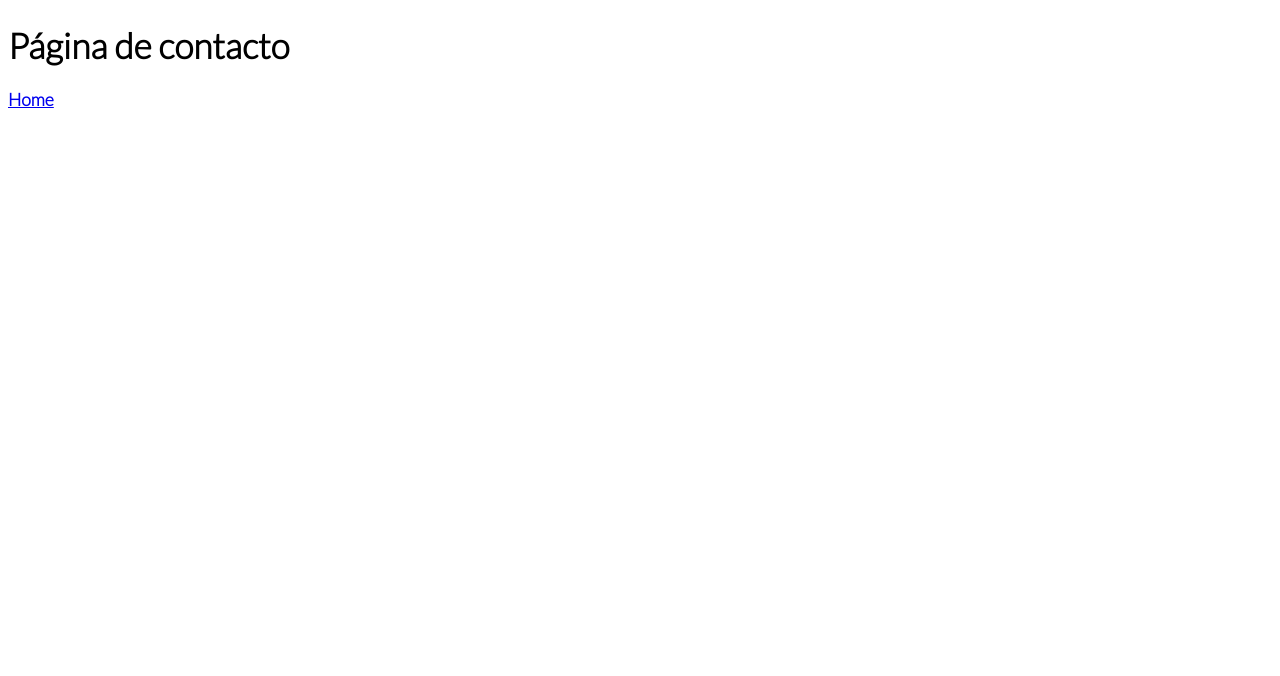
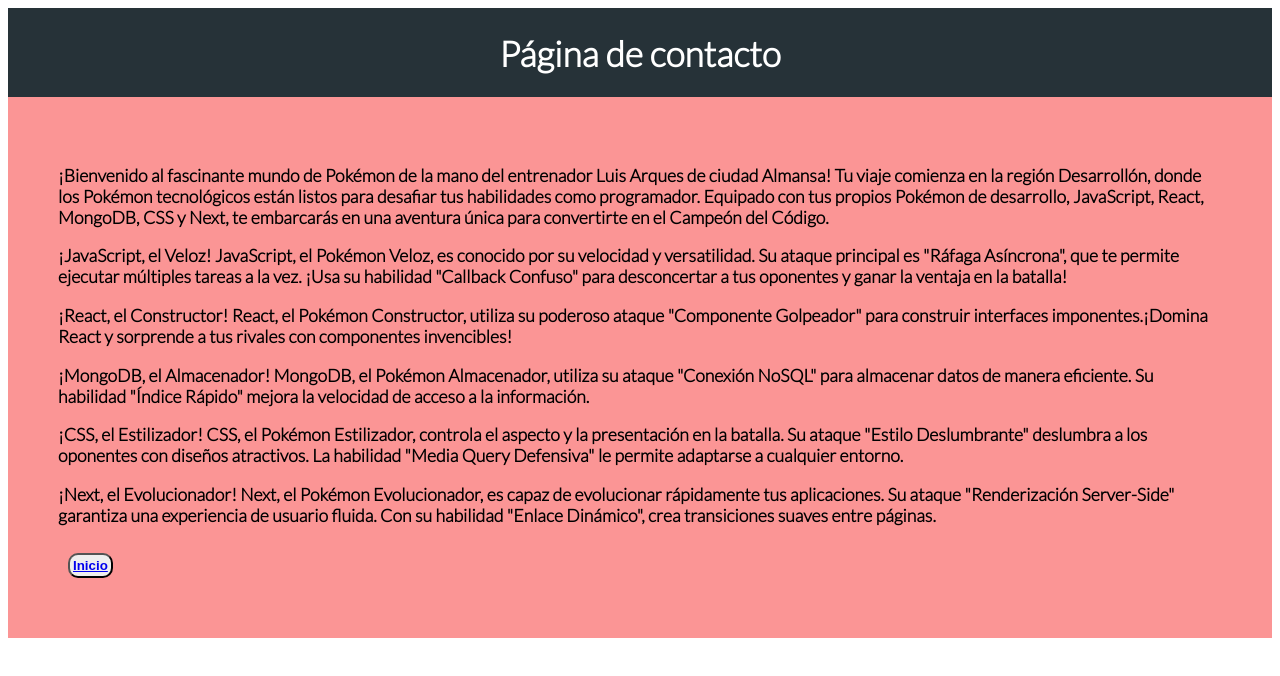
Before and after one commit to JarlDaryl/Practica-modulo-8, a Next.js app in the folder practica-modulo-8/: page /ContactPage in a window 1280 px wide. Shown: the top 676 px of the page. Built offline with nearby package versions, Linux system fonts and the light colour scheme.

Commit message:
Todo terminado, falta meter los favoritos

```diff
--- a/practica-modulo-8/src/components/ChangeNameComponent.jsx
+++ b/practica-modulo-8/src/components/ChangeNameComponent.jsx
@@ -18,7 +18,7 @@
     if (name === confirmName) {
       modifyName(pokemonId, name);
       setError(false);
-      toggleChangeName(); // Oculta el componente después de cambiar el nombre
+      toggleChangeName();
     } else {
       setError(true);
     }
--- a/practica-modulo-8/src/pages/ContactPage.jsx
+++ b/practica-modulo-8/src/pages/ContactPage.jsx
@@ -1,13 +1,71 @@
-import Link from 'next/link'
-import React from 'react'
+import Link from 'next/link';
+import React from 'react';
 
 export default function ContactPage() {
-  return (
-    <div>
-      <h1>Página de contacto</h1>
-      <Link href={{
-            pathname:'/'
-          }} >Home</Link>
-    </div>
-  )
+	return (
+		<div>
+			<div className='cabecera'>
+				<h1 className='title'>Página de contacto</h1>
+			</div>
+			<div className='contacto'>
+				<p>
+					¡Bienvenido al fascinante mundo de Pokémon de la mano del entrenador
+					Luis Arques de ciudad Almansa! Tu viaje comienza en la región
+					Desarrollón, donde los Pokémon tecnológicos están listos para desafiar
+					tus habilidades como programador. Equipado con tus propios Pokémon de
+					desarrollo, JavaScript, React, MongoDB, CSS y Next, te embarcarás en
+					una aventura única para convertirte en el Campeón del Código.
+				</p>
+				<p>
+					¡JavaScript, el Veloz!
+					JavaScript, el Pokémon Veloz, es conocido por su velocidad y
+					versatilidad. Su ataque principal es "Ráfaga Asíncrona", que te
+					permite ejecutar múltiples tareas a la vez. ¡Usa su habilidad
+					"Callback Confuso" para desconcertar a tus oponentes y ganar la
+					ventaja en la batalla!
+				</p>
+
+				<p>
+					¡React, el Constructor!
+					React, el Pokémon Constructor, utiliza su poderoso ataque "Componente
+					Golpeador" para construir interfaces imponentes.¡Domina React y
+					sorprende a tus rivales con componentes invencibles!
+				</p>
+
+				<p>
+					¡MongoDB, el Almacenador!
+					MongoDB, el Pokémon Almacenador, utiliza su ataque "Conexión NoSQL"
+					para almacenar datos de manera eficiente. Su habilidad "Índice Rápido"
+					mejora la velocidad de acceso a la información.
+				</p>
+
+				<p>
+					¡CSS, el Estilizador!
+					CSS, el Pokémon Estilizador, controla el aspecto y la presentación en
+					la batalla. Su ataque "Estilo Deslumbrante" deslumbra a los oponentes
+					con diseños atractivos. La habilidad "Media Query Defensiva" le
+					permite adaptarse a cualquier entorno.
+				</p>
+
+				<p>
+					¡Next, el Evolucionador!
+					Next, el Pokémon Evolucionador, es capaz de evolucionar rápidamente
+					tus aplicaciones. Su ataque "Renderización Server-Side" garantiza una
+					experiencia de usuario fluida. Con su habilidad "Enlace Dinámico",
+					crea transiciones suaves entre páginas.
+				</p>
+
+				<button className='inicio'>
+					{' '}
+					<Link
+						href={{
+							pathname: '/',
+						}}
+					>
+						Inicio
+					</Link>
+				</button>
+			</div>
+		</div>
+	);
 }
--- a/practica-modulo-8/src/pages/CreatePokemonPage.jsx
+++ b/practica-modulo-8/src/pages/CreatePokemonPage.jsx
@@ -36,7 +36,8 @@
   setWeight(e.target.value)
 }
 const typeHandler = (e) => {
-  setType(e.target.value).split([,])
+  const typesArray = e.target.value.split(',');
+  setType(typesArray);
 }
 
 const addPokemonClick = () => {
@@ -76,7 +77,7 @@
 					<input type='text' value={type} onChange={typeHandler} />
 				</div>
 				<div>
-					<button onClick={addPokemonClick}className='editar'>Crear usuario</button>
+					<button onClick={addPokemonClick}className='editar'>Crear Pokémon</button>
 				</div>
         <button className='inicio'>
         <Link
--- a/practica-modulo-8/src/pages/PokemonDetallePage.jsx
+++ b/practica-modulo-8/src/pages/PokemonDetallePage.jsx
@@ -23,7 +23,7 @@
 	return (
 		<div className='paginaDetalle'>
 			<div className='cabecera'>
-				<h2 className='title'>Detalles de </h2>
+				<h2 className='title'>Detalles del Pokémon</h2>
 			</div>
 
 			{showChangeName ? (
--- a/practica-modulo-8/src/styles/globals.css
+++ b/practica-modulo-8/src/styles/globals.css
@@ -16,6 +16,7 @@
     font-family: lato;
     font-size: 1.1em;
     font-weight: bold;
+
     /* margin-left: 20px; */
 
 }
@@ -197,3 +198,9 @@
     margin:10px;
     padding: 3px;
 }
+
+
+.contacto{
+    padding:50px;
+    background-color:#fb9595;
+}
```
